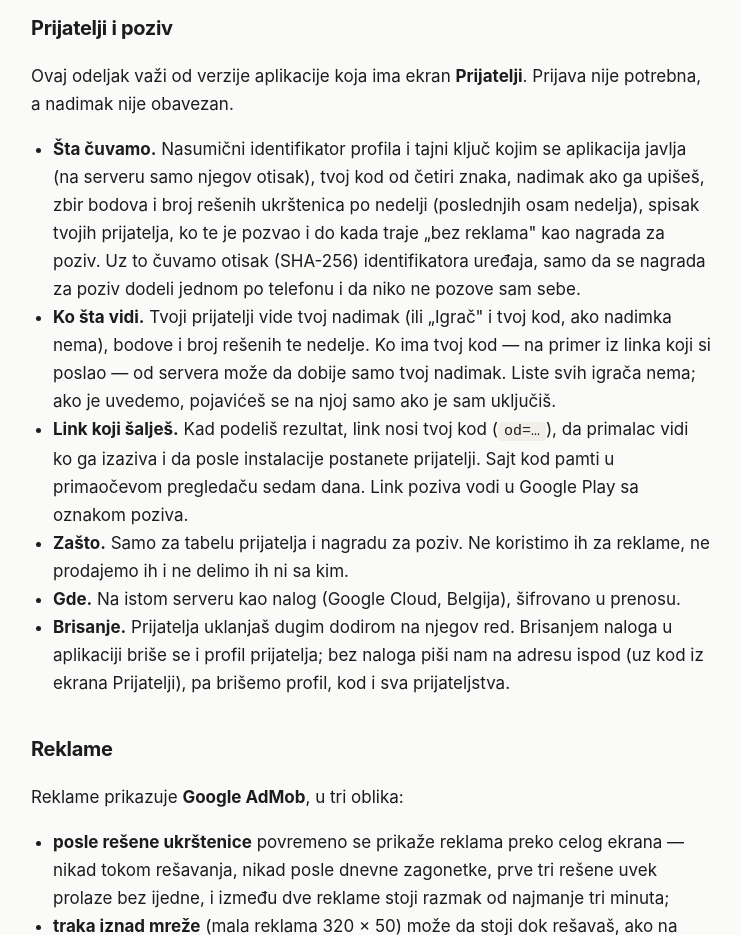
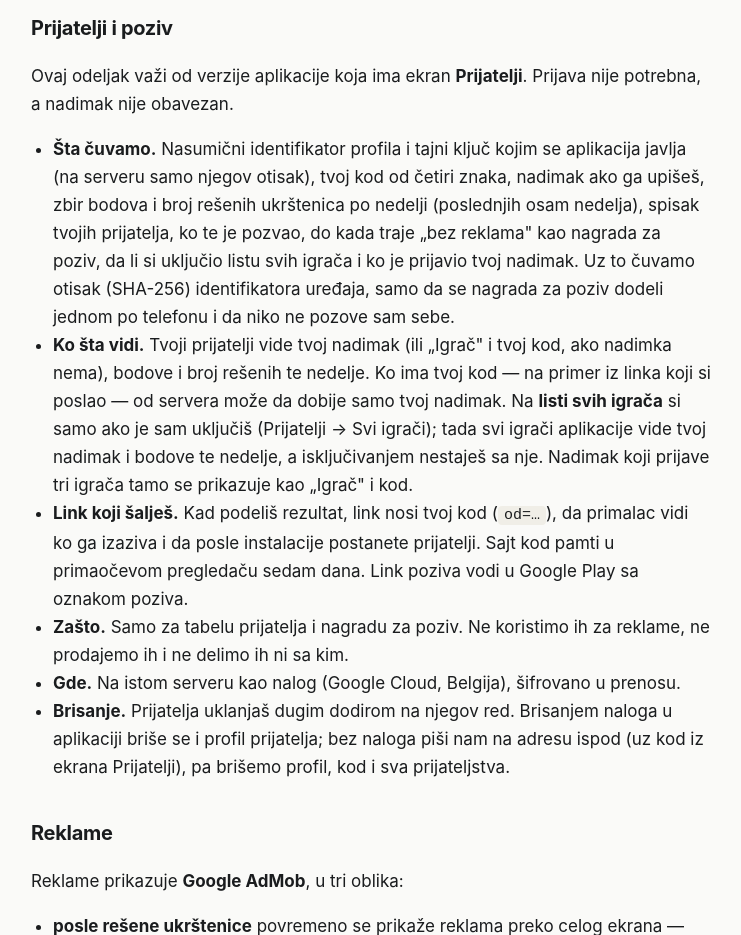
Before and after one commit to dappadox/dappadox.github.io, a plain HTML site: page privacy.html in a window 1280 px wide. Shown: the part 2780-3715 px from the top of the page, without its empty margins (269-1010 px from the left). Drawn offline with Linux system fonts and the light colour scheme.

Commit message:
Ukrštenica, politika privatnosti: lista svih igrača (isto kao ukrstenereci.rs/privatnost)
Na listi svih igrača je samo ko je sam uključi (Prijatelji → Svi igrači);
tada svi vide nadimak i bodove te nedelje. Nadimak koji prijave tri
igrača prikazuje se kao „Igrač" i kod. Server pamti da li je lista
uključena i ko je prijavio nadimak.

Co-Authored-By: Claude Opus 5.5 <noreply@anthropic.com>
Claude-Session: https://claude.ai/code/session_01PQn1rj4AC8xG5gjqbPuTsb

```diff
--- a/privacy.html
+++ b/privacy.html
@@ -145,14 +145,17 @@ obavezan.</p>
     ključ kojim se aplikacija javlja (na serveru samo njegov otisak), tvoj
     kod od četiri znaka, nadimak ako ga upišeš, zbir bodova i broj rešenih
     ukrštenica po nedelji (poslednjih osam nedelja), spisak tvojih prijatelja,
-    ko te je pozvao i do kada traje „bez reklama" kao nagrada za poziv. Uz to
+    ko te je pozvao, do kada traje „bez reklama" kao nagrada za poziv, da li
+    si uključio listu svih igrača i ko je prijavio tvoj nadimak. Uz to
     čuvamo otisak (SHA-256) identifikatora uređaja, samo da se nagrada za
     poziv dodeli jednom po telefonu i da niko ne pozove sam sebe.</li>
   <li><strong>Ko šta vidi.</strong> Tvoji prijatelji vide tvoj nadimak (ili
     „Igrač" i tvoj kod, ako nadimka nema), bodove i broj rešenih te nedelje.
     Ko ima tvoj kod — na primer iz linka koji si poslao — od servera može da
-    dobije samo tvoj nadimak. Liste svih igrača nema; ako je uvedemo,
-    pojavićeš se na njoj samo ako je sam uključiš.</li>
+    dobije samo tvoj nadimak. Na <strong>listi svih igrača</strong> si samo
+    ako je sam uključiš (Prijatelji → Svi igrači); tada svi igrači aplikacije
+    vide tvoj nadimak i bodove te nedelje, a isključivanjem nestaješ sa nje.
+    Nadimak koji prijave tri igrača tamo se prikazuje kao „Igrač" i kod.</li>
   <li><strong>Link koji šalješ.</strong> Kad podeliš rezultat, link nosi tvoj
     kod (<code>od=…</code>), da primalac vidi ko ga izaziva i da posle
     instalacije postanete prijatelji. Sajt kod pamti u primaočevom pregledaču
```
